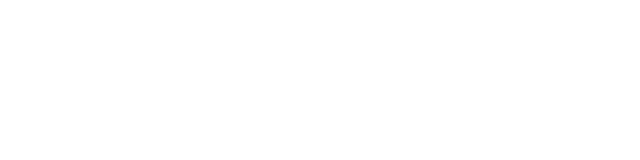
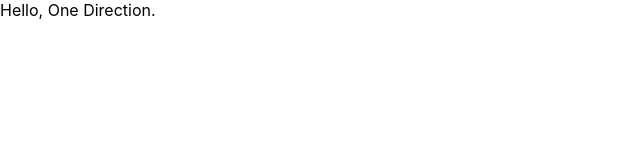
Before and after one commit to PayCra/exercises, a React (Create React App) app: page / in a window 1280 px wide. Shown: the top 160 px of the page, without its empty margins (0-640 px from the left). Built offline with nearby package versions, Linux system fonts and the light colour scheme.

Commit message:
1.1. Printed One Direction.

```diff
--- a/src/App.css
+++ /dev/null
@@ -1,3 +0,0 @@
-.App {
-  text-align: center;
-}
--- a/src/App.js
+++ b/src/App.js
@@ -1,9 +1,9 @@
 import React from 'react';
-import './App.css';
 
 function App() {
   return (
-    <div className="App">
+    <div>
+      Hello, One Direction.
     </div>
   );
 }
```
